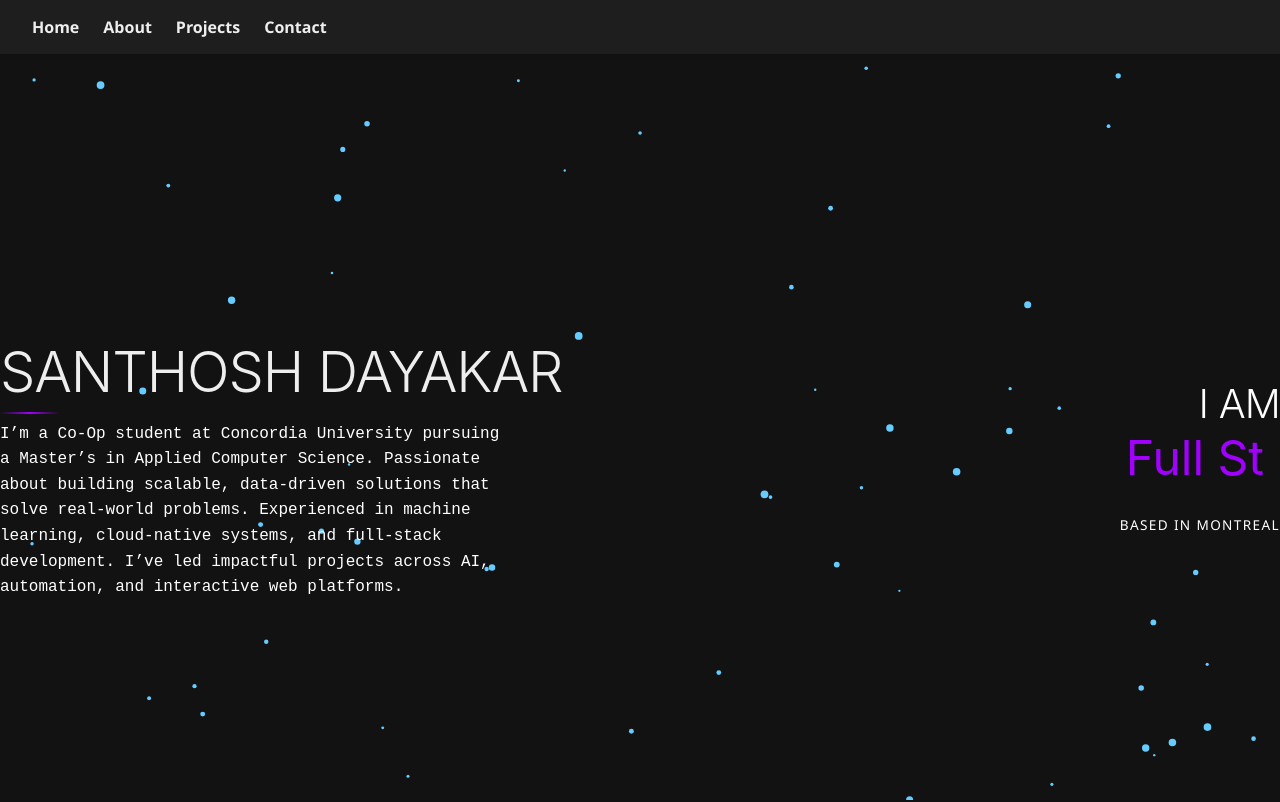
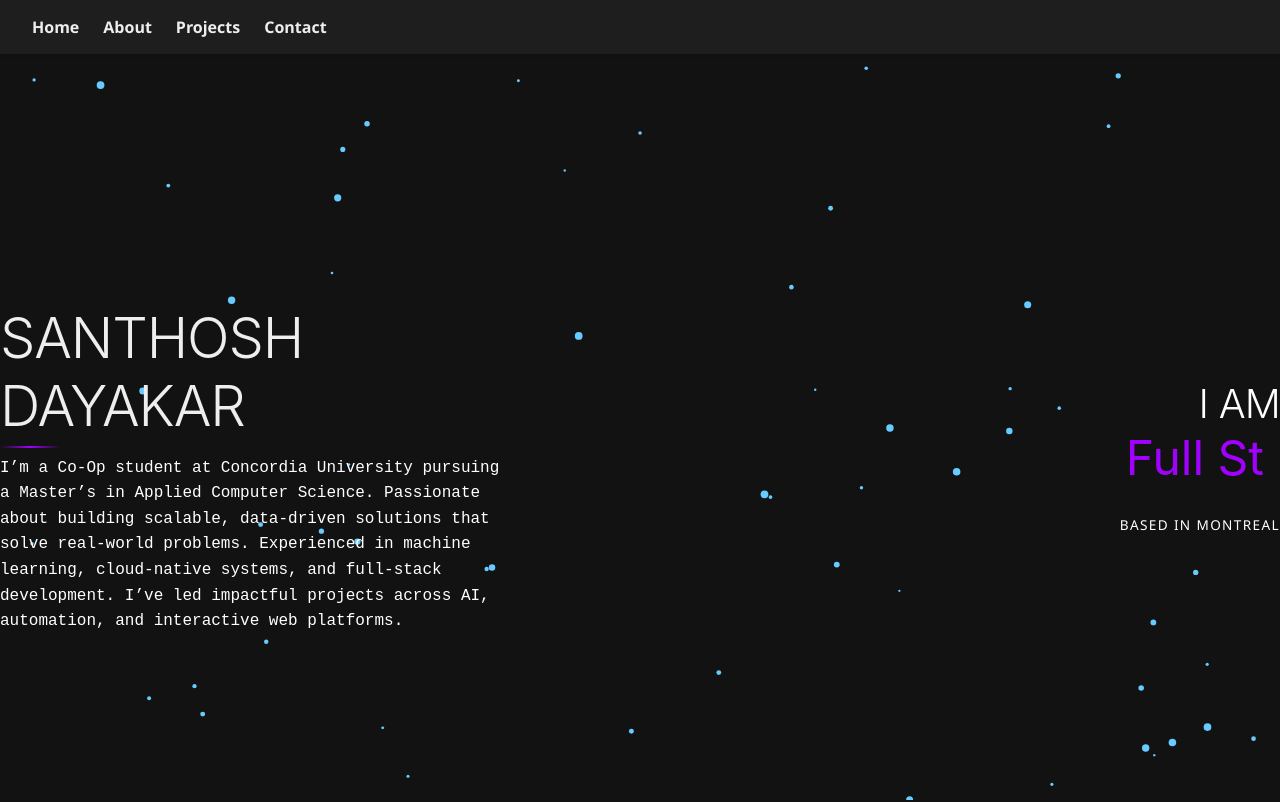
Before and after one commit to S-15-77/PortFolio, a React (Create React App) app: page / in a window 1280 px wide. Shown: the top 802 px of the page. Built offline with nearby package versions, Linux system fonts and the light colour scheme; a web font is replaced by a local one.

Commit message:
Display first and last name on separate lines

```diff
--- a/src/pages/Home.js
+++ b/src/pages/Home.js
@@ -12,7 +12,8 @@ function Home() {
         <div className="left">
           <h1>
             {/* <span>I AM</span> <br /> */}
-            <span>SANTHOSH DAYAKAR</span>
+            <span>SANTHOSH</span><br />
+            <span>DAYAKAR</span>
           </h1>
           <p>I’m a Co-Op student at Concordia University pursuing a Master’s in Applied Computer Science.
 Passionate about building scalable, data-driven solutions that solve real-world problems.
```
